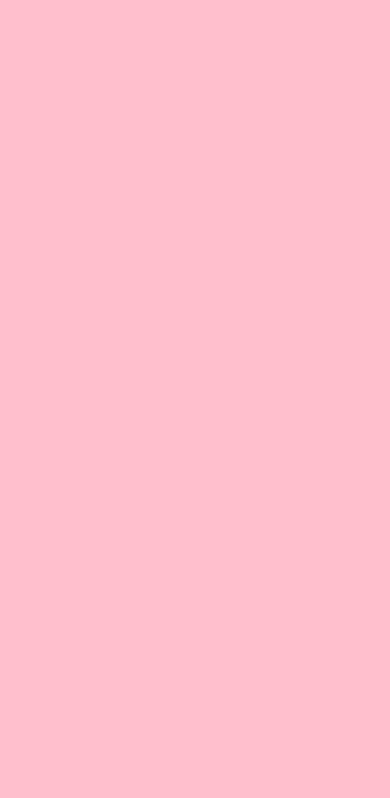
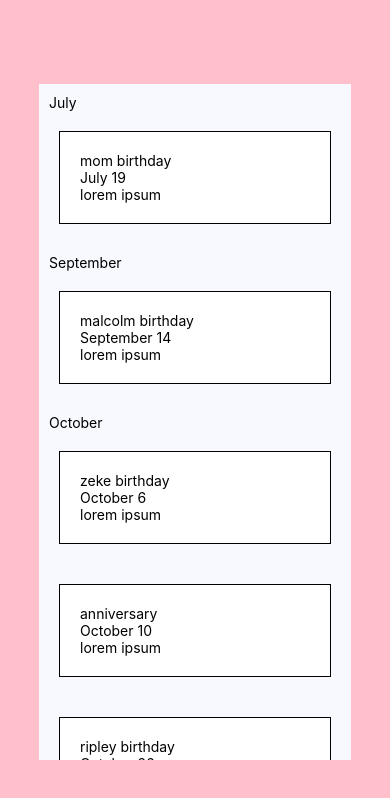
Before and after one commit to SDeaver/Remindur_v01, a React Native app: screen / in a window 390 px wide. Shown: the top 798 px of the page. Built offline with nearby package versions, Linux system fonts and the light colour scheme.

Commit message:
barely works

```diff
--- a/App.js
+++ b/App.js
@@ -1,11 +1,87 @@
-import { Pressable, StyleSheet, Text, View } from 'react-native';
+import { Pressable, StyleSheet, Text, View, FlatList } from 'react-native';
+import { useEffect, useState } from 'react';
+var _ = require('lodash');
 
+// import initalizeData from '.components/InitalizeData';
+import EventCard from './components/EventCard';
+import MonthTitle from './components/MonthTitle';
+import sortByDate from './components/SortByDate';
 import { allStyles } from './styles/AllStyles';
+import { monthArray } from './components/MonthArray';
+
+import { testData } from './components/TestData';
+
+
 
 export default function App() {
 
+   const [sortedData, setSortedData] = useState(null);
+
+   // sort our data
+   useEffect( () => {
+
+      if(sortedData != null) {
+         return;
+      }
+
+      let newArray = monthArray;
+
+      // create an array of arrays, one for each month
+      function addToMonthArray(myEvent) {
+         newArray[myEvent.dateMonth].push(myEvent);
+      }
+
+      testData.map(addToMonthArray);
+
+      // delete empty months
+      for (let i = 0; i < newArray.length; i++) {
+         if (newArray[i].length <= 1) {
+            newArray.splice(i,1);
+            i--;
+         }
+      }
+
+      // sort each month array by date
+      for (let i = 0; i < newArray.length; i++) {
+         newArray[i].sort(function(a, b){return a.dateDay - b.dateDay});
+      }
+
+      // combine all month arrays into one array
+      let sortedArray = _.flatten(newArray);
+
+      // for (let i = 1; i < newArray.length; i++) {
+      //    if (newArray[i].length > 1) {
+      //       sortedArray.concat(newArray[i]);
+      //    }
+      // }
+
+      setSortedData(sortedArray);
+
+   }, [])
+
+   function displayNextEvent(item) {
+
+      if (item.name) {
+         return (<EventCard myEvent={item} />);
+
+      }
+      else {
+         return ( <MonthTitle month={item.key} />);
+      }
+
+   }
+
    return (
       <Pressable style={allStyles.mainContainer}>
+
+        <FlatList
+            data={sortedData}
+            style={allStyles.listContainer}
+            renderItem={({ item }) => (
+               displayNextEvent(item)
+            )}
+         />
+
       </Pressable>
    );
 
--- /dev/null
+++ b/components/DateFunctions.js
@@ -0,0 +1,7 @@
+import { monthNames } from '../localization/MonthNames';
+
+export function getMonth( monthNum ) {
+
+   return monthNames[monthNum];
+
+}
--- /dev/null
+++ b/components/EventCard.js
@@ -0,0 +1,20 @@
+import { Text, Pressable } from 'react-native';
+import { getMonth } from '../components/DateFunctions';
+
+import { allStyles } from '../styles/AllStyles';
+
+export default function EventCard ( { myEvent }) {
+
+   let dateMonth = getMonth(myEvent.dateMonth);
+   let dateString = `${dateMonth} ${myEvent.dateDay}`;
+
+   return (
+      <Pressable style={allStyles.eventCard}>
+         <Text>{myEvent.name}</Text>
+         <Text>{dateString}</Text>
+         <Text/>
+         <Text>{myEvent.description}</Text>
+      </Pressable>
+   )
+
+}
--- /dev/null
+++ b/components/MonthArray.js
@@ -0,0 +1,12 @@
+import { monthNames } from '../localization/MonthNames';
+
+function addMonth(month) {
+
+   let newMonth = {
+      key: month
+   }
+
+   return [ newMonth ];
+}
+
+export const monthArray = monthNames.map(addMonth);
--- /dev/null
+++ b/components/MonthTitle.js
@@ -0,0 +1,13 @@
+import { Text, Pressable } from 'react-native';
+
+import { allStyles } from '../styles/AllStyles';
+
+export default function MonthTitle ( { month } ) {
+
+   return (
+      <Pressable style={allStyles.monthTitle}>
+         <Text>{ month }</Text>
+      </Pressable>
+   )
+
+}
--- /dev/null
+++ b/components/SortByDate.js
@@ -0,0 +1,3 @@
+export default function sortByDate ()
+{
+}
--- /dev/null
+++ b/components/TestData.js
@@ -0,0 +1,51 @@
+export const testData = [
+
+   {
+      dateMonth: 10,
+      dateDay:27,
+      name: 'sister birthday',
+      description: 'lorem ipsum',
+      key: '1'
+   },
+
+   {
+      dateMonth: 10,
+      dateDay: 26,
+      name: 'ripley birthday',
+      description: 'lorem ipsum',
+      key: '2'
+   },
+
+   {
+      dateMonth: 7,
+      dateDay: 19,
+      name: 'mom birthday',
+      description: 'lorem ipsum',
+      key: '3'
+   },
+
+   {
+      dateMonth: 10,
+      dateDay: 6,
+      name: 'zeke birthday',
+      description: 'lorem ipsum',
+      key: '4'
+   },
+
+   {
+      dateMonth: 9,
+      dateDay: 14,
+      name: 'malcolm birthday',
+      description: 'lorem ipsum',
+      key: '5'
+   },
+
+   {
+      dateMonth: 10,
+      dateDay: 10,
+      name: 'anniversary',
+      description: 'lorem ipsum',
+      key: '6'
+   },
+
+]
--- /dev/null
+++ b/localization/MonthNames.js
@@ -0,0 +1,15 @@
+export const monthNames = [
+   'Empty',
+   'January',
+   'February',
+   'March',
+   'April',
+   'May',
+   'June',
+   'July',
+   'August',
+   'September',
+   'October',
+   'November',
+   'December'
+]
--- a/styles/AllStyles.js
+++ b/styles/AllStyles.js
@@ -3,6 +3,7 @@ import { StyleSheet } from 'react-native';
 
 export const colors = {
    bg: 'pink',
+   listBG: 'ghostwhite',
    text: 'black',
 }
 
@@ -11,8 +12,35 @@ export const colors = {
 export const allStyles = StyleSheet.create ({
 
    mainContainer: {
+      height: '100%',
+      width: '100%',
+      alignItems: 'center',
+      justifyContent: 'center',
       backgroundColor: colors.bg,
-      height: '100%',
+      alignContent: 'center',
    },
+   listContainer: {
+      flexGrow: 0,
+      height:'80%',
+      width: '80%',
+      backgroundColor: colors.listBG,
+      // borderWidth: 3,
+   },
+   extraBorder: {
+      position: 'absolute',
+      height:'80%',
+      width: '80%',
+      borderWidth: 3,
+   },
+   eventCard: {
+      borderWidth: 1,
+      backgroundColor: 'white',
+      padding: 20,
+      margin: 20,
+   },
+   monthTitle: {
+      marginTop: 10,
+      marginLeft: 10,
+   }
 
 });
```
Also changed, not shown: components/InitializeData.js (added).
